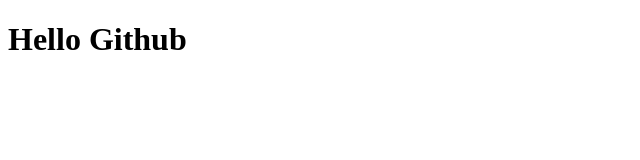
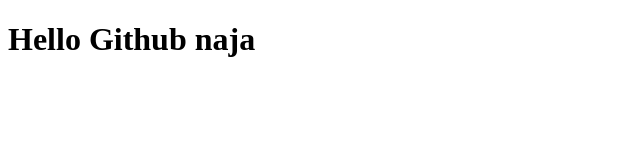
Before and after one commit to Charoenpon/day2-project1, a plain HTML site: page index.html in a window 1280 px wide. Shown: the whole page, without its empty margins (0-640 px from the left). Drawn offline with Linux system fonts and the light colour scheme.

Commit message:
Edit index naja

```diff
--- a/index.html
+++ b/index.html
@@ -5,6 +5,6 @@
     <title>Title</title>
 </head>
 <body>
-<h1>Hello Github</h1>
+<h1>Hello Github naja</h1>
 </body>
 </html>
```
